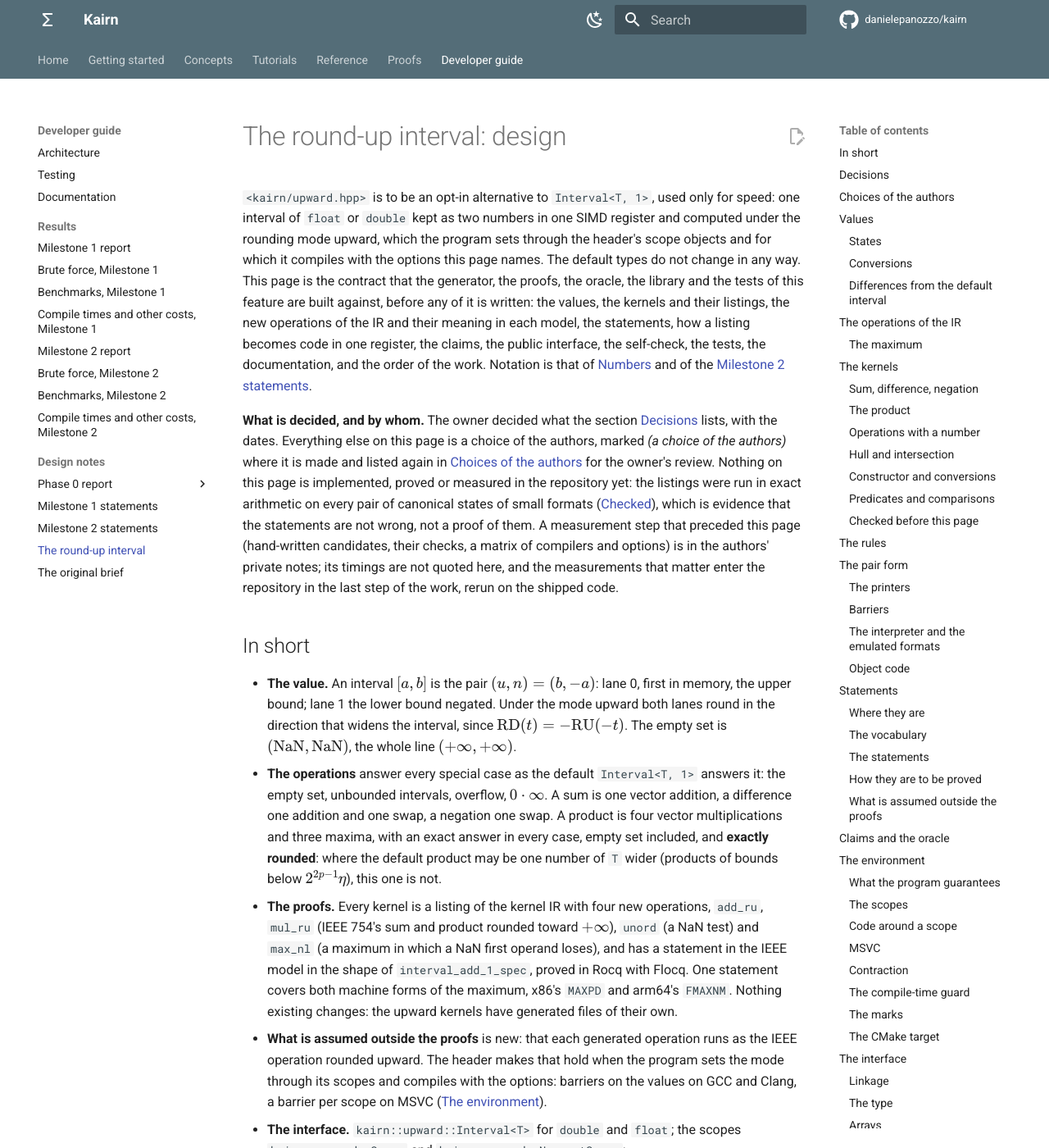
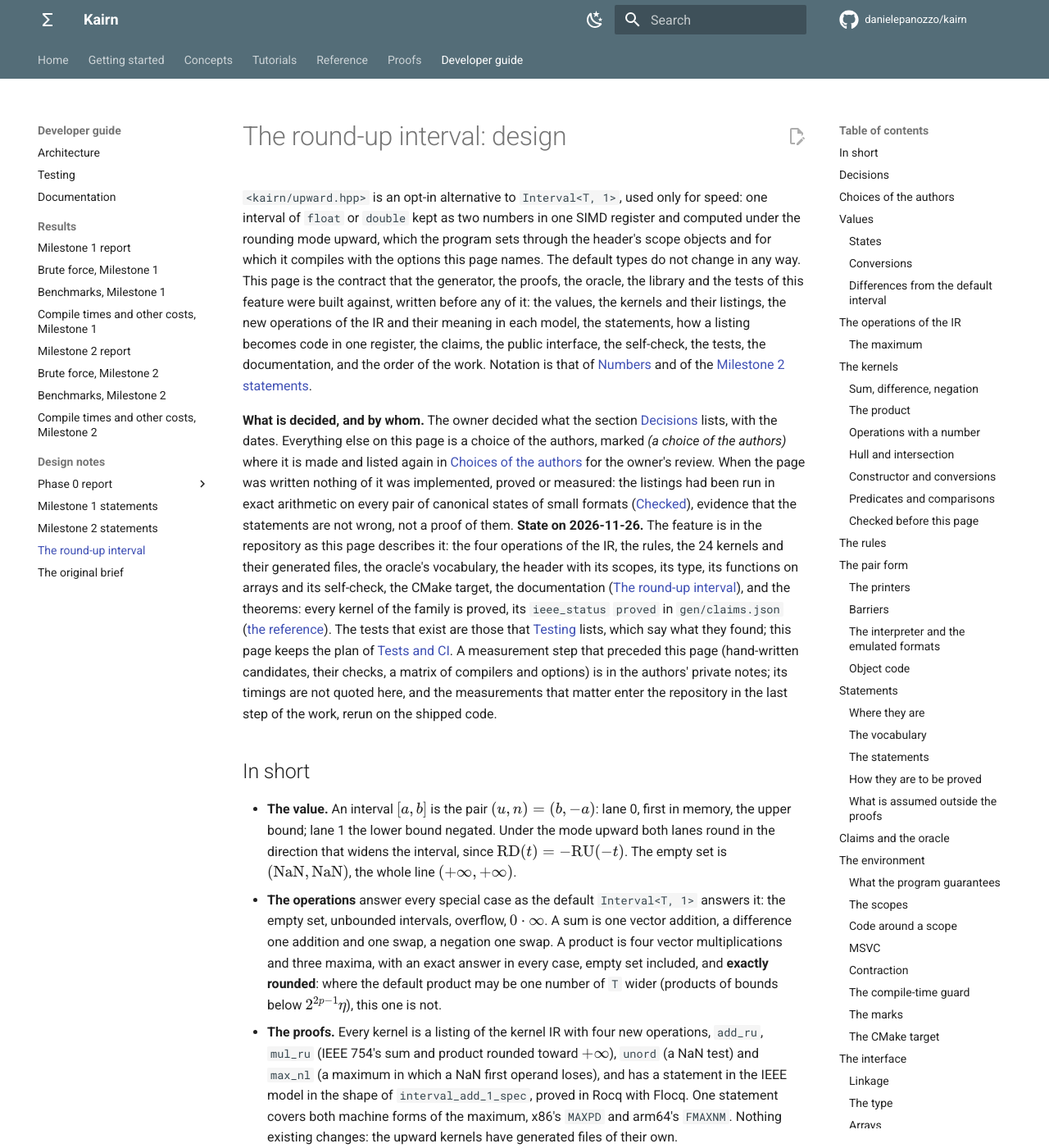
Before and after one commit to danielepanozzo/kairn, an MkDocs documentation site: the page built from docs/developer/design/upward.md, in a window 1280 px wide and 1400 px high. Shown: the whole window at 82% size. Built offline with MkDocs 1.6.1 and Material for MkDocs 9.7.7, drawn with Linux system fonts in a browser that asks for light colours; comment, search, counter and statistics services are not loaded; some of the changed text lies outside the part shown.

Commit message:
Design page: what of the round-up interval is in the repository, the proved claims, and the DLL tested
The sentence that nothing on the page was implemented, proved or measured becomes the state on
2026-11-26: the feature is in the repository as the page describes it and every kernel is proved;
the tests are those Testing lists. The two samples of gen/claims.json show the statuses and the
theorems the entries have now. The paragraph of MSVC and the settled question 8 say what
api.upward.dll tests and that the concept page supports that arrangement only. The page stays the
design of the feature.

Co-Authored-By: Claude Opus 5.5 <noreply@anthropic.com>
Claude-Session: https://claude.ai/code/session_01ULwCxzT6Dhw9xUiTw8mJz1

````diff
--- a/docs/developer/design/upward.md
+++ b/docs/developer/design/upward.md
@@ -1,11 +1,11 @@
 # The round-up interval: design
 
-`<kairn/upward.hpp>` is to be an opt-in alternative to `Interval<T, 1>`, used only for speed: one
+`<kairn/upward.hpp>` is an opt-in alternative to `Interval<T, 1>`, used only for speed: one
 interval of `float` or `double` kept as two numbers in one SIMD register and computed under the
 rounding mode upward, which the program sets through the header's scope objects and for which it
 compiles with the options this page names. The default types do not change in any way. This page
 is the contract that the generator, the proofs, the oracle, the library and the tests of this
-feature are built against, before any of it is written: the values, the kernels and their
+feature were built against, written before any of it: the values, the kernels and their
 listings, the new operations of the IR and their meaning in each model, the statements, how a
 listing becomes code in one register, the claims, the public interface, the self-check, the tests,
 the documentation, and the order of the work. Notation is that of [Numbers](phase0/numbers.md) and
@@ -14,13 +14,21 @@ of the [Milestone 2 statements](milestone2.md#notation-and-vocabulary).
 **What is decided, and by whom.** The owner decided what the section
 [Decisions](#decisions) lists, with the dates. Everything else on this page is a choice of the
 authors, marked *(a choice of the authors)* where it is made and listed again in
-[Choices of the authors](#choices-of-the-authors) for the owner's review. Nothing on this page is
-implemented, proved or measured in the repository yet: the listings were run in exact arithmetic on
-every pair of canonical states of small formats ([Checked](#checked-before-this-page)), which is
-evidence that the statements are not wrong, not a proof of them. A measurement step that preceded
-this page (hand-written candidates, their checks, a matrix of compilers and options) is in the
-authors' private notes; its timings are not quoted here, and the measurements that matter enter the
-repository in the last step of the work, rerun on the shipped code.
+[Choices of the authors](#choices-of-the-authors) for the owner's review. When the page was
+written nothing of it was implemented, proved or measured: the listings had been run in exact
+arithmetic on every pair of canonical states of small formats ([Checked](#checked-before-this-page)),
+evidence that the statements are not wrong, not a proof of them. **State on 2026-11-26.** The
+feature is in the repository as this page describes it: the four operations of the IR, the rules,
+the 24 kernels and their generated files, the oracle's vocabulary, the header with its scopes, its
+type, its functions on arrays and its self-check, the CMake target, the documentation
+([The round-up interval](../../concepts/upward.md)), and the theorems: every kernel of the family is
+proved, its `ieee_status` `proved` in `gen/claims.json`
+([the reference](../../reference/index.md#the-round-up-interval)). The tests that exist are those
+that [Testing](../testing.md) lists, which say what they found; this page keeps the plan of
+[Tests and CI](#tests-and-ci). A measurement step that preceded this page (hand-written candidates,
+their checks, a matrix of compilers and options) is in the authors' private notes; its timings are
+not quoted here, and the measurements that matter enter the repository in the last step of the
+work, rerun on the shipped code.
 
 ## In short
 
@@ -811,16 +819,21 @@ upward and its runner holds the mode. The vocabulary, by additions to the existi
               "intervals": {"x": {"upper": "xu", "nlower": "xn"}, "y": {"upper": "yu", "nlower": "yn"}},
               "tight": {"kind": "rounded"}, "bounded_when": [{"abs_le": "x*y", "omega": true}],
               "bounded_exactly": true}],
- "min_precision": 1, "status": "unverified", "ieee_status": "unverified",
+ "min_precision": 1, "status": "proved", "ieee_status": "proved",
+ "ieee_theorem": {"file": "proofs/theories/IeeeUpwardArith.v", "name": "upward_mul_1_correct"},
  "instances": {"binary64": [], "binary32": []}},
 {"name": "upward_to_interval_1", "domain": "extended", "ieee_only": true, "rounding": "upward",
  "inputs": [{"name": "xu", "limbs": 1}, {"name": "xn", "limbs": 1}],
  "outputs": [{"name": "zl", "limbs": 1}, {"name": "zu", "limbs": 1}],
  "requires": ["upward(xu, xn)"],
  "ensures": [{"kind": "same_set", "of": {"lower": "zl", "upper": "zu"}, "from": {"upper": "xu", "nlower": "xn"}}],
- "min_precision": 1, "status": "unverified", "ieee_status": "unverified",
+ "min_precision": 1, "status": "proved", "ieee_status": "proved",
+ "ieee_theorem": {"file": "proofs/theories/IeeeUpwardExact.v", "name": "upward_to_interval_1_correct"},
  "instances": {"binary64": [], "binary32": []}}
 ```
+
+(Two entries as `gen/claims.json` has them since their theorems landed, without the fields
+`theorem`, `source` and `flops`; before, both statuses were `unverified`.)
 
 `upward_add_num_1` claims `encloses_interval` of `x+t` with `"numbers": ["t"]`; `upward_make_1`
 claims `makes_interval` with `"upper": "zu", "nlower": "zn"` and `"from": {"lower": "lo", "upper":
@@ -947,11 +960,15 @@ assurance on MSVC is weaker, the concept page says so, and the tests and the sel
 exactly that movement. Also on MSVC: `/fp:strict` stays required and is checked with `_M_FP_STRICT`,
 and `/fp:contract` is refused through `_M_FP_CONTRACT` ([The compile-time guard](#the-compile-time-guard)).
 
-Not yet tested, and tests of step 5: a scope in one file and the operations in another
-([Tests](#tests-and-ci), `api.upward.units`), and a program and a DLL: each module of Windows has its
-own copy of an inline `thread_local`, so operations compiled into a DLL and run inside a scope of the
-program read a copy that the program's scopes never write; until a test says otherwise the concept
-page asks that the scopes and the operations be in the same module. A rejected alternative: a
+Tests of step 5, untested when this page was written: a scope in one file and the operations in
+another ([Tests](#tests-and-ci), `api.upward.units`), and a program and a DLL: each module of Windows
+has its own copy of an inline `thread_local`, so operations compiled into a DLL and run inside a
+scope of the program read a copy that the program's scopes never write. Since then `api.upward.dll`
+runs that arrangement, the scope in the program around calls of a function of the DLL that runs the
+operations, and its probes passed at `/Od`, `/O2` and `/O2 /GL`, the call into the DLL being opaque
+to the compiler ([Testing](../testing.md#the-round-up-intervals-environment)); the concept page
+supports that arrangement as tested, and no other split of a scope and its operations between two
+modules ([MSVC](../../concepts/upward.md#msvc)). A rejected alternative: a
 volatile read in every operation instead of once per scope, independent of the scopes, cost several
 times more on a sum in the investigation (to be measured and recorded in step 6).
 
@@ -1306,7 +1323,9 @@ started. Every answer is a choice of the authors, listed with the others for the
    README's list, named "The round-up interval", with no milestone number; the version 0.4.0.
 8. **MSVC and DLLs**: the tests get a case with the scope in the program and the operations in a DLL.
    Until it passes in CI, the concept page asks that the scopes and the operations be in the same
-   module, and says that the other arrangement is not supported.
+   module, and says that the other arrangement is not supported. (Since 2026-11-26: the case,
+   `api.upward.dll`, passed on the Windows test machine, not yet in CI; the concept page says what
+   it tests, supports that one arrangement as tested, and no other split between two modules.)
 9. **The names** are those of [Choices of the authors](#choices-of-the-authors), item 1.
 
 ## References
````
